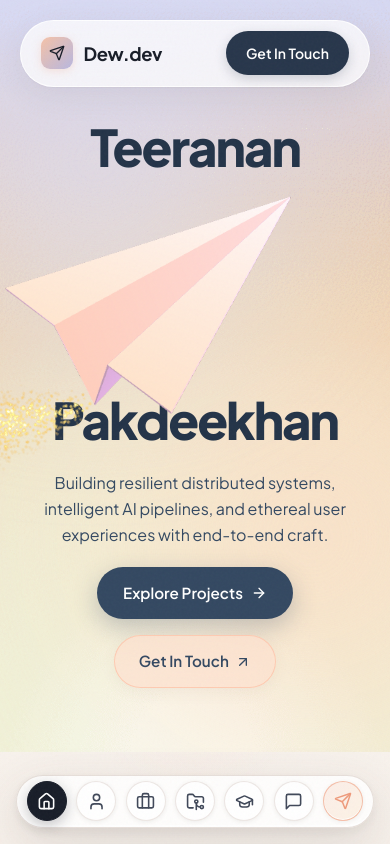
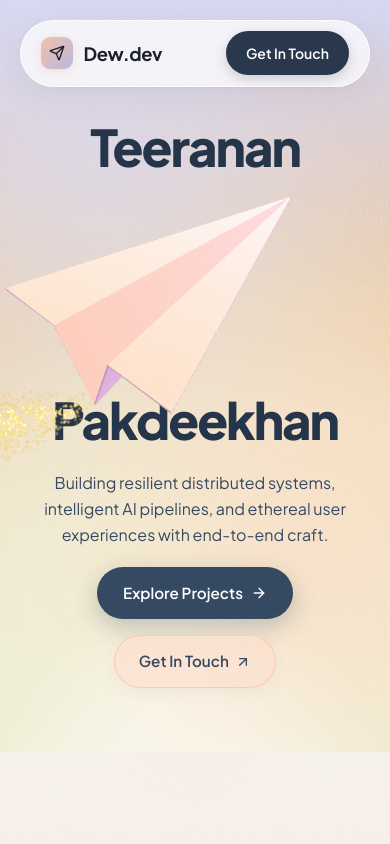
Before and after one commit to 01aptx01/Portfolio-Website, a Next.js app: page / in a window 390 px wide. Shown: the top 844 px of the page. Built offline with nearby package versions, Linux system fonts and the light colour scheme.

Commit message:
fix(ux): dock strictly hidden on hero, elevated floating height, responsive navbar hide/show on scroll direction

```diff
--- a/src/components/FloatingDock.module.css
+++ b/src/components/FloatingDock.module.css
@@ -5,24 +5,28 @@
 
 .dockWrapper {
   position: fixed;
-  bottom: 2rem;
+  bottom: calc(2.25rem + env(safe-area-inset-bottom, 0px));
   left: 50%;
-  transform: translateX(-50%) translateY(80px);
+  transform: translateX(-50%) translateY(120px);
   opacity: 0;
+  visibility: hidden;
   pointer-events: none;
-  z-index: 900;
-  transition: transform 0.5s cubic-bezier(0.34, 1.56, 0.64, 1), opacity 0.4s ease;
+  z-index: 999;
+  transition: transform 0.45s cubic-bezier(0.16, 1, 0.3, 1), opacity 0.35s ease, visibility 0.45s;
+  will-change: transform, opacity;
 }
 
 .dockVisible {
   transform: translateX(-50%) translateY(0) !important;
   opacity: 1 !important;
+  visibility: visible !important;
   pointer-events: auto !important;
 }
 
 .dockHidden {
-  transform: translateX(-50%) translateY(80px) !important;
+  transform: translateX(-50%) translateY(120px) !important;
   opacity: 0 !important;
+  visibility: hidden !important;
   pointer-events: none !important;
 }
 
@@ -30,28 +34,31 @@
   pointer-events: auto;
   display: flex;
   align-items: center;
-  gap: 0.5rem;
-  padding: 0.5rem 0.75rem;
+  gap: 0.55rem;
+  padding: 0.55rem 0.85rem;
   border-radius: var(--radius-pill);
-  background: rgba(255, 255, 255, 0.82);
-  backdrop-filter: blur(24px);
-  -webkit-backdrop-filter: blur(24px);
-  border: 1px solid rgba(216, 203, 196, 0.6);
-  box-shadow: 0 -2px 0 rgba(255,255,255,0.9) inset, 0 16px 48px rgba(70, 60, 55, 0.14), 0 4px 12px rgba(70, 60, 55, 0.06);
+  background: rgba(255, 255, 255, 0.88);
+  backdrop-filter: blur(28px);
+  -webkit-backdrop-filter: blur(28px);
+  border: 1px solid rgba(255, 255, 255, 0.9);
+  box-shadow:
+    0 22px 50px -10px rgba(30, 20, 15, 0.18),
+    0 8px 24px -4px rgba(30, 20, 15, 0.08),
+    0 0 0 1px rgba(216, 203, 196, 0.45);
 }
 
 .dockButton {
   position: relative;
-  width: 44px;
-  height: 44px;
+  width: 46px;
+  height: 46px;
   border-radius: 50%;
   display: flex;
   align-items: center;
   justify-content: center;
   background: #ffffff;
-  border: 1px solid rgba(216, 203, 196, 0.45);
+  border: 1px solid rgba(216, 203, 196, 0.5);
   color: var(--text-secondary);
-  box-shadow: 0 1px 4px rgba(70, 60, 55, 0.08), 0 -1px 0 rgba(255,255,255,0.9) inset;
+  box-shadow: 0 2px 6px rgba(70, 60, 55, 0.08), 0 1px 0 rgba(255, 255, 255, 0.9) inset;
   cursor: pointer;
   text-decoration: none;
   transition: transform 0.25s cubic-bezier(0.34, 1.56, 0.64, 1), color 0.2s ease, border-color 0.2s ease, box-shadow 0.2s ease, background 0.2s ease;
--- a/src/components/FloatingDock.tsx
+++ b/src/components/FloatingDock.tsx
@@ -34,14 +34,18 @@ export default function FloatingDock() {
   const [isPastHero, setIsPastHero] = useState<boolean>(false);
 
   useEffect(() => {
-    // Show only when scrolled down past the first screen (Hero)
+    // Show ONLY when strictly scrolled down past the first screen (Hero section)
     const handleScroll = () => {
       const heroEl = document.getElementById("hero");
+      const scrollY = window.scrollY;
+
       if (heroEl) {
         const rect = heroEl.getBoundingClientRect();
-        setIsPastHero(rect.bottom < window.innerHeight * 0.5);
+        // Hero is passed ONLY when its bottom is <= 80px from viewport top AND scrolled > 400px
+        const passed = rect.bottom <= 80 && scrollY > 400;
+        setIsPastHero(passed);
       } else {
-        setIsPastHero(window.scrollY > 400);
+        setIsPastHero(scrollY > window.innerHeight * 0.85);
       }
     };
 
@@ -76,6 +80,12 @@ export default function FloatingDock() {
 
   const handleScrollTo = (e: React.MouseEvent<HTMLAnchorElement>, id: string) => {
     e.preventDefault();
+    if (id === "hero") {
+      setIsPastHero(false);
+      window.scrollTo({ top: 0, behavior: "smooth" });
+      setActiveSection("hero");
+      return;
+    }
     const target = document.getElementById(id);
     if (target) {
       target.scrollIntoView({ behavior: "smooth" });
--- a/src/components/Navbar.module.css
+++ b/src/components/Navbar.module.css
@@ -3,17 +3,25 @@
   top: 1.25rem;
   left: 0;
   right: 0;
-  z-index: 100;
+  z-index: 950;
   display: flex;
   justify-content: center;
   padding: 0 1.25rem;
   pointer-events: none;
-  transition: transform 0.4s var(--ease-spring), opacity 0.35s ease;
+  transform: translateY(0);
+  opacity: 1;
+  transition: transform 0.45s cubic-bezier(0.16, 1, 0.3, 1), opacity 0.35s ease;
+  will-change: transform, opacity;
 }
 
 .headerHidden {
   transform: translateY(-135%);
   opacity: 0;
+  pointer-events: none;
+}
+
+.headerHidden .navContainer {
+  pointer-events: none;
 }
 
 .navContainer {
--- a/src/components/Navbar.tsx
+++ b/src/components/Navbar.tsx
@@ -8,19 +8,36 @@ import { Send } from "lucide-react";
 export default function Navbar() {
   const [isVisible, setIsVisible] = useState(true);
   const lastScrollY = useRef(0);
+  const accumulatedDelta = useRef(0);
 
   useEffect(() => {
+    lastScrollY.current = window.scrollY;
+
     const handleScroll = () => {
       const currentScrollY = window.scrollY;
+      const delta = currentScrollY - lastScrollY.current;
 
-      // Always show when near the very top
-      if (currentScrollY < 60) {
+      // Always show when near the very top of the page
+      if (currentScrollY <= 80) {
         setIsVisible(true);
-      } else if (currentScrollY > lastScrollY.current + 8 && currentScrollY > 100) {
-        // Scrolling down -> smoothly hide
+        accumulatedDelta.current = 0;
+        lastScrollY.current = currentScrollY;
+        return;
+      }
+
+      // Reset accumulated delta if scroll direction reversed
+      if ((delta > 0 && accumulatedDelta.current < 0) || (delta < 0 && accumulatedDelta.current > 0)) {
+        accumulatedDelta.current = 0;
+      }
+
+      accumulatedDelta.current += delta;
+
+      // Scrolling down past threshold -> smoothly hide navbar
+      if (accumulatedDelta.current > 12) {
         setIsVisible(false);
-      } else if (currentScrollY < lastScrollY.current - 8) {
-        // Scrolling up -> smoothly reveal
+      }
+      // Scrolling up past threshold -> smoothly reveal navbar
+      else if (accumulatedDelta.current < -12) {
         setIsVisible(true);
       }
 
```
